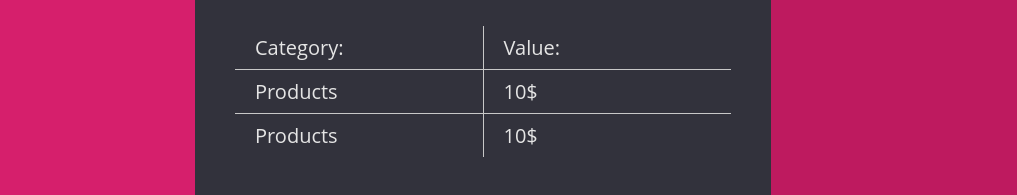
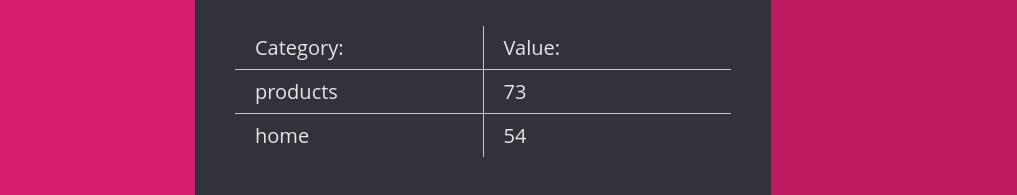
Before and after one commit to fav757/react_spends_list, a React (Create React App) app: page / in a window 1280 px wide. Shown: the part 286-481 px from the top of the page, without its empty margins (157-1174 px from the left). Built offline with nearby package versions, Linux system fonts and the light colour scheme.

Commit message:
basic table data render

```diff
--- a/src/GlobalState.js
+++ b/src/GlobalState.js
@@ -4,9 +4,26 @@ import RootReducer from './RootReducer';
 const initialState = {
   activeType: 'spends',
   spends: {
-    products: { amount: 25, comment: 'milks' },
+    products: [
+      { amount: 25, comment: 'milk' },
+      { amount: 15, comment: 'bread' },
+      { amount: 33, comment: 'chips' },
+    ],
+    home: [
+      { amount: 22, comment: 'tools' },
+      { amount: 11, comment: 'water' },
+      { amount: 21, comment: 'gaz' },
+    ],
   },
-  incomes: {},
+  incomes: {
+    job: [
+      { amount: 30000, comment: 'salary' },
+      { amount: 15000, comment: 'bonus' },
+    ],
+    freelance: [
+      { amount: 10000, comment: 'website creation' },
+    ]
+  },
 };
 
 export const GlobalState = createContext(initialState);
--- a/src/components/DataTable/DataTable.js
+++ b/src/components/DataTable/DataTable.js
@@ -1,5 +1,6 @@
-import React from 'react';
+import React, { useContext } from 'react';
 import styled from 'styled-components';
+import { GlobalState } from '../../GlobalState';
 
 const StyledTable = styled.table`
   border-collapse: collapse;
@@ -24,7 +25,24 @@ const StyledTable = styled.table`
   }
 `;
 
+function TableRow(props) {
+  return (
+    <tr>
+      <td>{props.title}</td>
+      <td>{props.data.reduce((a, b) => a + b.amount, 0)}</td>
+    </tr>
+  );
+}
+
 function DataTable() {
+  const { state } = useContext(GlobalState);
+  const database = state[state.activeType];
+
+  const rows = [];
+  for (let key in database) {
+    rows.push(<TableRow key={key} title={key} data={database[key]} />);
+  }
+
   return (
     <StyledTable>
       <thead>
@@ -33,16 +51,7 @@ function DataTable() {
           <td>Value:</td>
         </tr>
       </thead>
-      <tbody>
-        <tr>
-          <td>Products</td>
-          <td>10$</td>
-        </tr>
-        <tr>
-          <td>Products</td>
-          <td>10$</td>
-        </tr>
-      </tbody>
+      <tbody>{rows}</tbody>
     </StyledTable>
   );
 }
```
